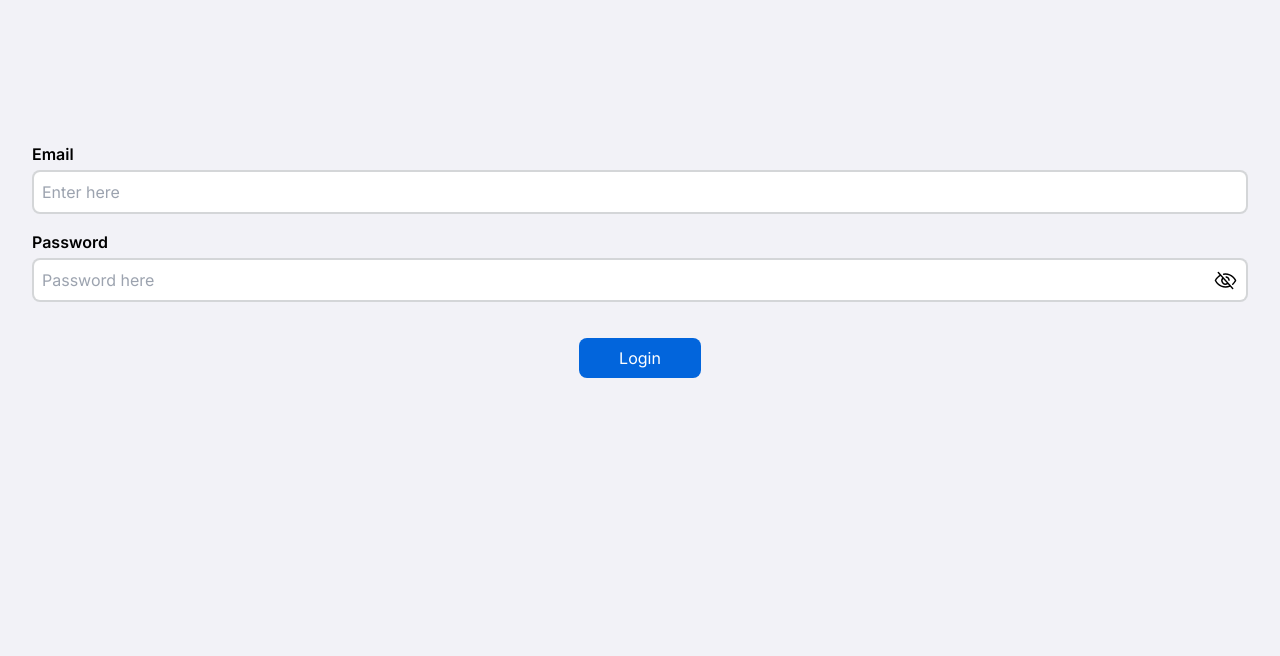
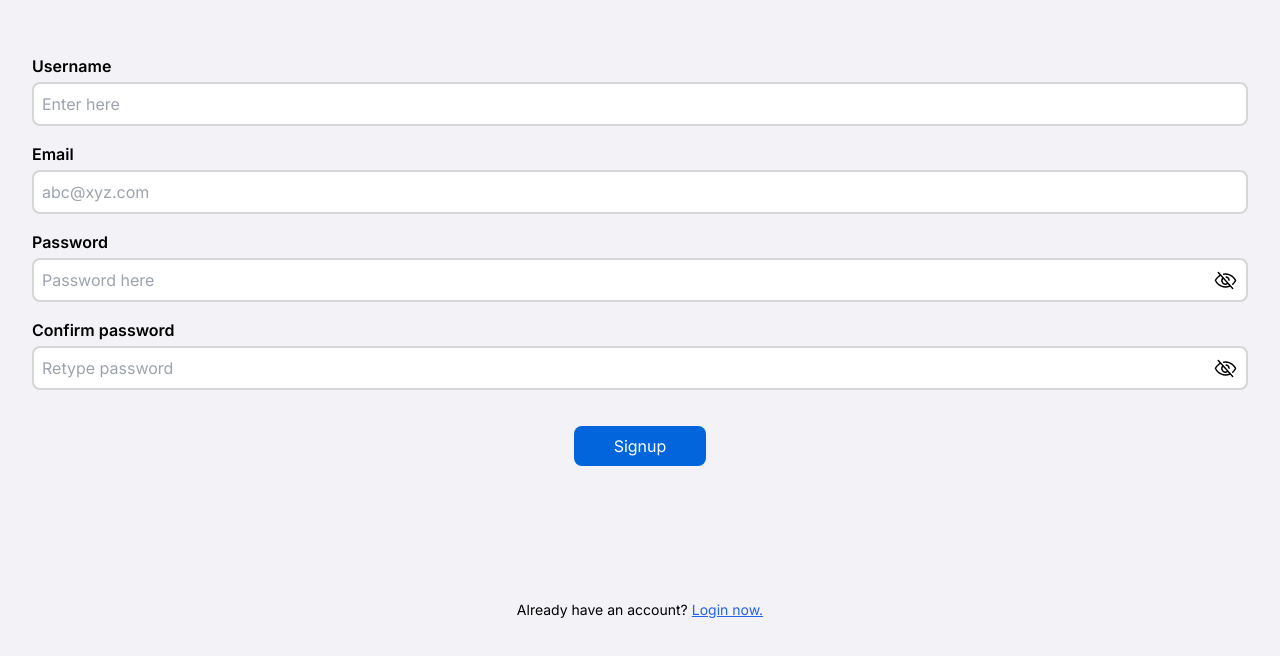
Before and after one commit to PeoplePlusAI/sunva-frontend, a Next.js app: page / in a window 1280 px wide. Shown: the part 140-796 px from the top of the page. Built offline with nearby package versions, Linux system fonts and the light colour scheme.

Commit message:
feat: signup page

```diff
--- a/src/app/page.tsx
+++ b/src/app/page.tsx
@@ -6,16 +6,19 @@ import SelectLanguage from "@/components/SelectLanguage";
 import TextSize from "@/components/TextSize";
 import {TPages} from "@/lib/types";
 import {usePathname, useRouter, useSearchParams} from "next/navigation";
+import Signup from "@/components/login/Signup";
 
 
 function ShowPage({currPage, pageSetter}: { currPage: TPages, pageSetter: (value: TPages) => void }) {
     switch (currPage) {
         default:
-        case "0":
+        case "login":
             return <Login pageSetter={pageSetter}/>;
-        case "1":
+        case "signup":
+            return <Signup pageSetter={pageSetter}/>;
+        case "lang":
             return <SelectLanguage pageSetter={pageSetter}/>;
-        case "2":
+        case "accessibility":
             return <TextSize/>
     }
 }
@@ -25,7 +28,7 @@ export default function Home() {
     const router = useRouter();
     const pathname = usePathname();
 
-    const currPage = searchParams.get("page") as TPages || "0";
+    const currPage = searchParams.get("page") as TPages || "signup";
 
     const changePage = useCallback((value: TPages) => {
         const params = new URLSearchParams(searchParams.toString())
--- a/src/components/Icons.tsx
+++ b/src/components/Icons.tsx
@@ -112,3 +112,17 @@ export function KeypadIcon({size}: IProps) {
             d="M80,48A16,16,0,1,1,64,32,16,16,0,0,1,80,48Zm48-16a16,16,0,1,0,16,16A16,16,0,0,0,128,32Zm64,32a16,16,0,1,0-16-16A16,16,0,0,0,192,64ZM64,88a16,16,0,1,0,16,16A16,16,0,0,0,64,88Zm64,0a16,16,0,1,0,16,16A16,16,0,0,0,128,88Zm64,0a16,16,0,1,0,16,16A16,16,0,0,0,192,88ZM64,144a16,16,0,1,0,16,16A16,16,0,0,0,64,144Zm64,0a16,16,0,1,0,16,16A16,16,0,0,0,128,144Zm0,56a16,16,0,1,0,16,16A16,16,0,0,0,128,200Zm64-56a16,16,0,1,0,16,16A16,16,0,0,0,192,144Z"></path>
     </svg>
 }
+
+export function HideEyeIcon() {
+    return <svg xmlns="http://www.w3.org/2000/svg" width="23" height="23" fill="#000000" viewBox="0 0 256 256">
+        <path
+            d="M53.92,34.62A8,8,0,1,0,42.08,45.38L61.32,66.55C25,88.84,9.38,123.2,8.69,124.76a8,8,0,0,0,0,6.5c.35.79,8.82,19.57,27.65,38.4C61.43,194.74,93.12,208,128,208a127.11,127.11,0,0,0,52.07-10.83l22,24.21a8,8,0,1,0,11.84-10.76Zm47.33,75.84,41.67,45.85a32,32,0,0,1-41.67-45.85ZM128,192c-30.78,0-57.67-11.19-79.93-33.25A133.16,133.16,0,0,1,25,128c4.69-8.79,19.66-33.39,47.35-49.38l18,19.75a48,48,0,0,0,63.66,70l14.73,16.2A112,112,0,0,1,128,192Zm6-95.43a8,8,0,0,1,3-15.72,48.16,48.16,0,0,1,38.77,42.64,8,8,0,0,1-7.22,8.71,6.39,6.39,0,0,1-.75,0,8,8,0,0,1-8-7.26A32.09,32.09,0,0,0,134,96.57Zm113.28,34.69c-.42.94-10.55,23.37-33.36,43.8a8,8,0,1,1-10.67-11.92A132.77,132.77,0,0,0,231.05,128a133.15,133.15,0,0,0-23.12-30.77C185.67,75.19,158.78,64,128,64a118.37,118.37,0,0,0-19.36,1.57A8,8,0,1,1,106,49.79,134,134,0,0,1,128,48c34.88,0,66.57,13.26,91.66,38.35,18.83,18.83,27.3,37.62,27.65,38.41A8,8,0,0,1,247.31,131.26Z"></path>
+    </svg>
+}
+
+export function ViewEyeIcon() {
+    return <svg xmlns="http://www.w3.org/2000/svg" width="23" height="23" fill="#000000" viewBox="0 0 256 256">
+        <path
+            d="M247.31,124.76c-.35-.79-8.82-19.58-27.65-38.41C194.57,61.26,162.88,48,128,48S61.43,61.26,36.34,86.35C17.51,105.18,9,124,8.69,124.76a8,8,0,0,0,0,6.5c.35.79,8.82,19.57,27.65,38.4C61.43,194.74,93.12,208,128,208s66.57-13.26,91.66-38.34c18.83-18.83,27.3-37.61,27.65-38.4A8,8,0,0,0,247.31,124.76ZM128,192c-30.78,0-57.67-11.19-79.93-33.25A133.47,133.47,0,0,1,25,128,133.33,133.33,0,0,1,48.07,97.25C70.33,75.19,97.22,64,128,64s57.67,11.19,79.93,33.25A133.46,133.46,0,0,1,231.05,128C223.84,141.46,192.43,192,128,192Zm0-112a48,48,0,1,0,48,48A48.05,48.05,0,0,0,128,80Zm0,80a32,32,0,1,1,32-32A32,32,0,0,1,128,160Z"></path>
+    </svg>
+}
--- /dev/null
+++ b/src/components/PasswordInput.tsx
@@ -0,0 +1,30 @@
+import {StateSetter} from "@/lib/types";
+import {useState} from "react";
+import {HideEyeIcon, ViewEyeIcon} from "@/components/Icons";
+
+export function PasswordInput({password, setPassword, name, placeholder}: {
+    password: string,
+    setPassword: StateSetter<string>,
+    name?: string,
+    placeholder?: string
+}) {
+    const [hidePass, setHidePass] = useState(true);
+
+    return <div className="flex w-full">
+        <input type={hidePass ? "password" : "text"}
+               className="border-[2px] w-[calc(100%-44px)] rounded-l-lg border-r-0"
+               name={name || "password"} placeholder={placeholder || "Password here"}
+
+               value={password} onChange={(e) => setPassword(e.target.value)}
+        />
+        <button
+            className="size-[44px] bg-white flex items-center justify-center border-[2px] border-l-0 border-opacity-50 border-brand-secondary rounded-r-lg"
+            onClick={(e) => {
+                e.preventDefault();
+                setHidePass(!hidePass);
+            }}
+        >
+            {hidePass ? <HideEyeIcon/> : <ViewEyeIcon/>}
+        </button>
+    </div>
+}
--- a/src/components/login/Login.tsx
+++ b/src/components/login/Login.tsx
@@ -2,25 +2,11 @@ import "./login.css";
 import {useState} from "react";
 import {toast} from "sonner";
 import {TPages} from "@/lib/types";
+import {PasswordInput} from "@/components/PasswordInput";
 
-function HideEye() {
-    return <svg xmlns="http://www.w3.org/2000/svg" width="23" height="23" fill="#000000" viewBox="0 0 256 256">
-        <path
-            d="M53.92,34.62A8,8,0,1,0,42.08,45.38L61.32,66.55C25,88.84,9.38,123.2,8.69,124.76a8,8,0,0,0,0,6.5c.35.79,8.82,19.57,27.65,38.4C61.43,194.74,93.12,208,128,208a127.11,127.11,0,0,0,52.07-10.83l22,24.21a8,8,0,1,0,11.84-10.76Zm47.33,75.84,41.67,45.85a32,32,0,0,1-41.67-45.85ZM128,192c-30.78,0-57.67-11.19-79.93-33.25A133.16,133.16,0,0,1,25,128c4.69-8.79,19.66-33.39,47.35-49.38l18,19.75a48,48,0,0,0,63.66,70l14.73,16.2A112,112,0,0,1,128,192Zm6-95.43a8,8,0,0,1,3-15.72,48.16,48.16,0,0,1,38.77,42.64,8,8,0,0,1-7.22,8.71,6.39,6.39,0,0,1-.75,0,8,8,0,0,1-8-7.26A32.09,32.09,0,0,0,134,96.57Zm113.28,34.69c-.42.94-10.55,23.37-33.36,43.8a8,8,0,1,1-10.67-11.92A132.77,132.77,0,0,0,231.05,128a133.15,133.15,0,0,0-23.12-30.77C185.67,75.19,158.78,64,128,64a118.37,118.37,0,0,0-19.36,1.57A8,8,0,1,1,106,49.79,134,134,0,0,1,128,48c34.88,0,66.57,13.26,91.66,38.35,18.83,18.83,27.3,37.62,27.65,38.41A8,8,0,0,1,247.31,131.26Z"></path>
-    </svg>
-}
-
-function ViewEye() {
-    return <svg xmlns="http://www.w3.org/2000/svg" width="23" height="23" fill="#000000" viewBox="0 0 256 256">
-        <path
-            d="M247.31,124.76c-.35-.79-8.82-19.58-27.65-38.41C194.57,61.26,162.88,48,128,48S61.43,61.26,36.34,86.35C17.51,105.18,9,124,8.69,124.76a8,8,0,0,0,0,6.5c.35.79,8.82,19.57,27.65,38.4C61.43,194.74,93.12,208,128,208s66.57-13.26,91.66-38.34c18.83-18.83,27.3-37.61,27.65-38.4A8,8,0,0,0,247.31,124.76ZM128,192c-30.78,0-57.67-11.19-79.93-33.25A133.47,133.47,0,0,1,25,128,133.33,133.33,0,0,1,48.07,97.25C70.33,75.19,97.22,64,128,64s57.67,11.19,79.93,33.25A133.46,133.46,0,0,1,231.05,128C223.84,141.46,192.43,192,128,192Zm0-112a48,48,0,1,0,48,48A48.05,48.05,0,0,0,128,80Zm0,80a32,32,0,1,1,32-32A32,32,0,0,1,128,160Z"></path>
-    </svg>
-}
-
-export default function Login({pageSetter}: { pageSetter: (val: TPages) => void}) {
+export default function Login({pageSetter}: { pageSetter: (val: TPages) => void }) {
     const [email, setEmail] = useState("");
     const [password, setPassword] = useState("");
-    const [hidePass, setHidePass] = useState(true);
 
     return <section className="w-full h-full flex items-center justify-center px-8">
         <form className="flex flex-col items-center justify-center login-form gap-4 w-full">
@@ -32,22 +18,7 @@ export default function Login({pageSetter}: { pageSetter: (val: TPages) => void}
             </div>
             <div className="unit">
                 <label htmlFor="password" className="block">Password</label>
-                <div className="flex w-full">
-                    <input type={hidePass ? "password" : "text"} className="border-[2px] w-[calc(100%-44px)] rounded-l-lg border-r-0"
-                           name="password" placeholder="Password here"
-
-                           value={password} onChange={(e) => setPassword(e.target.value)}
-                    />
-                    <button
-                        className="size-[44px] bg-white flex items-center justify-center border-[2px] border-l-0 border-opacity-50 border-brand-secondary rounded-r-lg"
-                        onClick={(e) => {
-                            e.preventDefault();
-                            setHidePass(!hidePass);
-                        }}
-                    >
-                        {hidePass ? <HideEye/> : <ViewEye/>}
-                    </button>
-                </div>
+                <PasswordInput password={password} setPassword={setPassword}/>
             </div>
             <button type="submit" className="mt-5 btn-primary px-10" onClick={(e) => {
                 e.preventDefault();
@@ -55,11 +26,19 @@ export default function Login({pageSetter}: { pageSetter: (val: TPages) => void}
                 if (!email || !password) {
                     toast.error("Please enter email and password");
                 } else {
-                    pageSetter("1");
+                    pageSetter("lang");
                 }
+            }}>
+                Login
+            </button>
 
-            }}>Login
-            </button>
+            <p className="text-sm absolute bottom-10">
+                 Don&apos;t have an account?
+                <button className="text-blue-600 underline ml-1" onClick={(e) => {
+                    e.preventDefault();
+                    pageSetter("signup");
+                }}>Create one.</button>
+            </p>
         </form>
     </section>
 }
--- /dev/null
+++ b/src/components/login/Signup.tsx
@@ -0,0 +1,58 @@
+import "./login.css";
+import {useState} from "react";
+import {toast} from "sonner";
+import {TPages} from "@/lib/types";
+import {PasswordInput} from "@/components/PasswordInput";
+
+
+export default function Signup({pageSetter}: { pageSetter: (val: TPages) => void }) {
+    const [username, setUsername] = useState("");
+    const [email, setEmail] = useState("");
+    const [password, setPassword] = useState("");
+    const [confirmPassword, setConfirmPassword] = useState("");
+
+    return <section className="w-full h-full flex items-center justify-center px-8">
+        <form className="flex flex-col items-center justify-center login-form gap-4 w-full">
+            <div className="unit">
+                <label htmlFor="username" className="block">Username</label>
+                <input type="text" name="username" placeholder="Enter here" className="border-[2px] rounded-lg w-full"
+                       value={username} onChange={(e) => setUsername(e.target.value)}
+                />
+            </div>
+            <div className="unit">
+                <label htmlFor="email" className="block">Email</label>
+                <input type="email" name="email" placeholder="abc@xyz.com" className="border-[2px] rounded-lg w-full"
+                       value={email} onChange={(e) => setEmail(e.target.value)}
+                />
+            </div>
+            <div className="unit">
+                <label htmlFor="password" className="block">Password</label>
+                <PasswordInput password={password} setPassword={setPassword}/>
+            </div>
+            <div className="unit">
+                <label htmlFor="confirm-password" className="block">Confirm password</label>
+                <PasswordInput password={confirmPassword} setPassword={setConfirmPassword} name="confirm-password"
+                               placeholder="Retype password"/>
+            </div>
+            <button type="submit" className="mt-5 btn-primary px-10" onClick={(e) => {
+                e.preventDefault();
+
+                if (!email || !password) {
+                    toast.error("Please enter email and password");
+                } else {
+                    pageSetter("login");
+                }
+
+            }}>
+                Signup
+            </button>
+        </form>
+        <p className="text-sm absolute bottom-10">
+            Already have an account?
+            <button className="text-blue-600 underline ml-1" onClick={(e) => {
+                e.preventDefault();
+                pageSetter("login");
+            }}>Login now.</button>
+        </p>
+    </section>
+}
--- a/src/lib/types.ts
+++ b/src/lib/types.ts
@@ -1,4 +1,4 @@
-export type TPages = "0" | "1" | "2";
+export type TPages = "login" | "signup" | "lang" | "accessibility";
 
 export type StateSetter<T> = React.Dispatch<React.SetStateAction<T>>;
 
```
Also changed, not shown: src/lib/context/sessionContext.tsx (added, +36 -0 lines).
